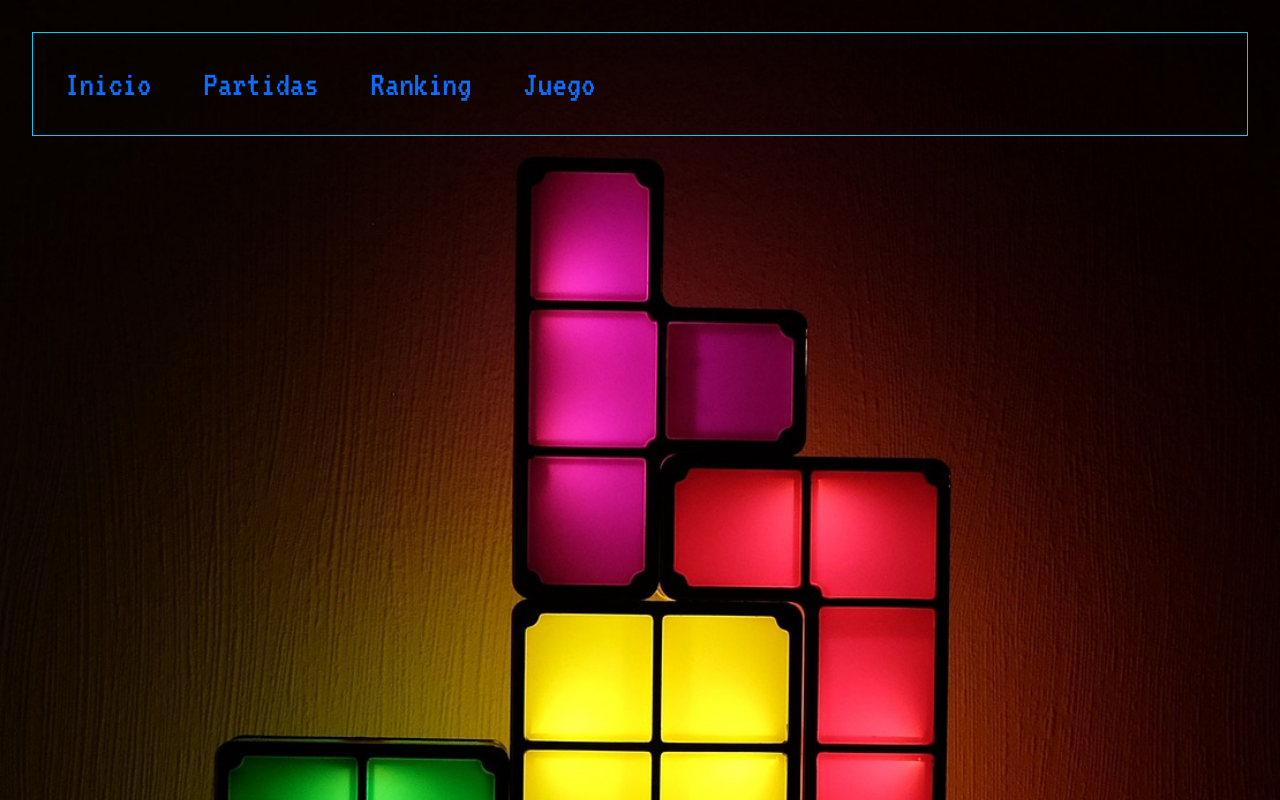
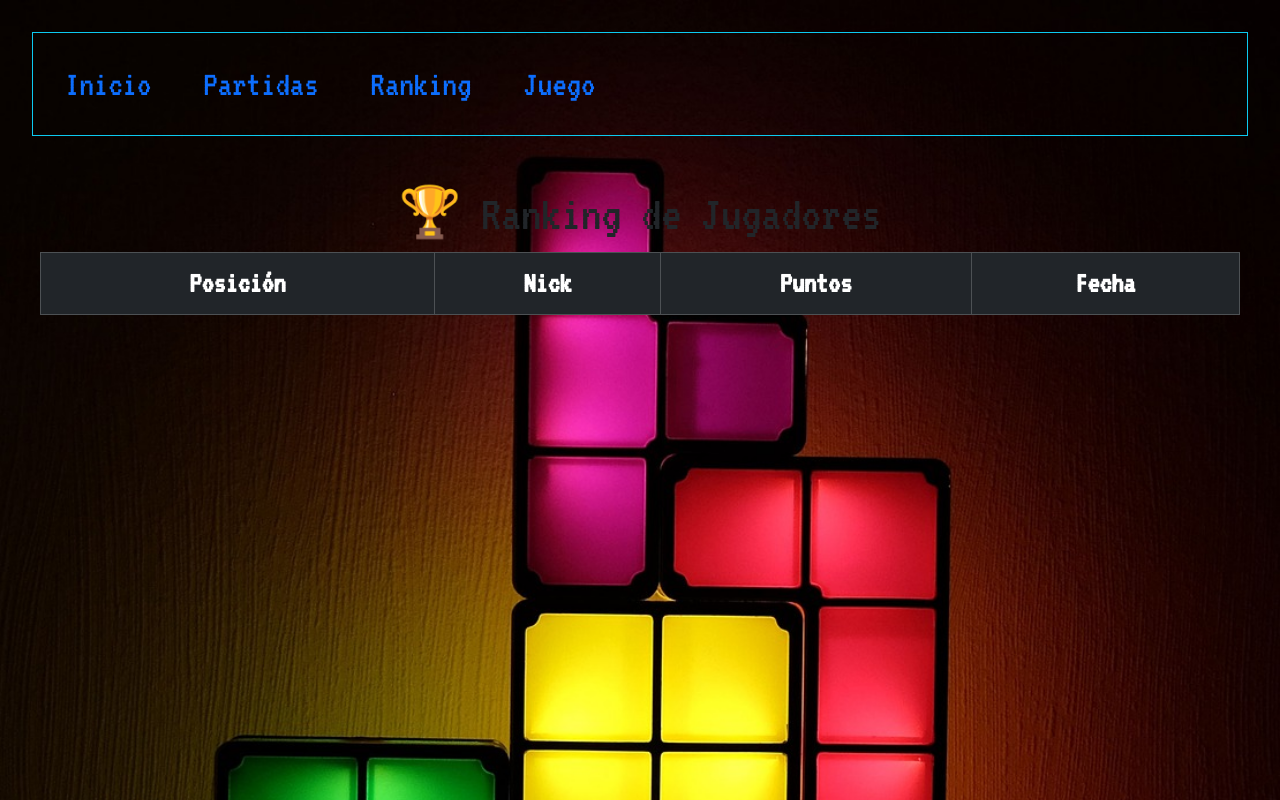
Before and after one commit to Albertojs89/TetrisAlberto, a React (Vite) app: page /ranking in a window 1280 px wide. Built offline with nearby package versions, Linux system fonts and the light colour scheme.

Commit message:
bloqueado

```diff
--- a/src/App.jsx
+++ b/src/App.jsx
@@ -8,6 +8,7 @@ import { BrowserRouter as Router, Routes, Route } from 'react-router-dom';
 import modelos from "./lib/modelos";
 import Juego from "./views/Juego";
 import Inicio from './components/Inicio';
+import Ranking from "./components/Ranking"; // Importamos el nuevo componente de Ranking
 
 function App() {
   console.log("Modelos cargados:", modelos);
@@ -18,8 +19,9 @@ function App() {
         <main>
           <Routes>
             <Route path="/" element={<Inicio />} />
-            <Route path="/" element={<h1>Bienvenido a Tetris</h1>} />
             <Route path="/partidas" element={<Partidas />} />
+            <Route path="/ranking" element={<Ranking partidas={[]} />} />{" "}
+            {/* Nueva ruta para el ranking */}
             <Route path="/juego" element={<Juego />} />
           </Routes>
         </main>
@@ -28,4 +30,5 @@ function App() {
   );
 }
 
+
 export default App
--- a/src/components/Inicio.jsx
+++ b/src/components/Inicio.jsx
@@ -1,4 +1,5 @@
 import React from "react";
+import { Link } from "react-router-dom"; // Importamos Link
 import "./Inicio.css";
 
 const Inicio = () => {
@@ -21,7 +22,9 @@ const Inicio = () => {
           Al final de la partida podràs desar la teva puntuació, i veure el
           ranking de jugadors
         </p>
-        <button className="btn btn-success fs-1 mt-5">JUGAR</button>
+        <Link to="/juego" className="btn btn-success fs-1 mt-5">
+          JUGAR
+        </Link>
         <hr />
       </div>
     </main>
--- a/src/components/Partidas.jsx
+++ b/src/components/Partidas.jsx
@@ -1,6 +1,5 @@
 import React, { useState } from "react";
 import "./Partidas.css";
-
 
 const Partidas = () => {
   const [arrayPrueba, setArrayPrueba] = useState([
@@ -14,6 +13,15 @@ const Partidas = () => {
       a[campo] > b[campo] ? 1 : -1
     );
     setArrayPrueba(arrayOrdenado);
+  };
+
+  const agregarPartida = () => {
+    const nuevaPartida = {
+      nick: `Jugador${arrayPrueba.length + 1}`,
+      puntos: Math.floor(Math.random() * 500) + 50,
+      fecha: new Date().toISOString().split("T")[0],
+    };
+    setArrayPrueba([...arrayPrueba, nuevaPartida]);
   };
 
   return (
@@ -59,7 +67,12 @@ const Partidas = () => {
         </tbody>
       </table>
       <div>
-        <button className="btn btn-primary btn-agregar">Agregar Partida</button>
+        <button
+          className="btn btn-primary btn-agregar"
+          onClick={agregarPartida}
+        >
+          ➕ Agregar Partida Aleatoria
+        </button>
       </div>
     </div>
   );
--- /dev/null
+++ b/src/components/Ranking.jsx
@@ -0,0 +1,42 @@
+import React, { useState, useEffect } from "react";
+import "./Partidas.css"; // Reutilizamos el mismo CSS de Partidas
+
+const Ranking = ({ partidas }) => {
+  const [ranking, setRanking] = useState([]);
+
+  useEffect(() => {
+    // Ordenar las partidas por puntos en orden descendente y tomar las 5 mejores
+    const mejoresPartidas = [...partidas]
+      .sort((a, b) => b.puntos - a.puntos)
+      .slice(0, 5);
+    setRanking(mejoresPartidas);
+  }, [partidas]);
+
+  return (
+    <div>
+      <h2 className="mt-5">🏆 Ranking de Jugadores</h2>
+      <table className="table table-dark table-hover table-bordered custom-table">
+        <thead>
+          <tr>
+            <th>Posición</th>
+            <th>Nick</th>
+            <th>Puntos</th>
+            <th>Fecha</th>
+          </tr>
+        </thead>
+        <tbody>
+          {ranking.map((partida, index) => (
+            <tr key={index}>
+              <td>{index + 1}</td>
+              <td>{partida.nick}</td>
+              <td>{partida.puntos}</td>
+              <td>{partida.fecha}</td>
+            </tr>
+          ))}
+        </tbody>
+      </table>
+    </div>
+  );
+};
+
+export default Ranking;
--- a/src/views/Juego.jsx
+++ b/src/views/Juego.jsx
@@ -104,11 +104,11 @@ const Juego = () => {
   }, [piezaActiva]);
 
   // Función para verificar si la posición de la pieza es válida
-  const esPosicionValida = (posicion) => {
-    if (!piezaActiva) return false;
+  const esPosicionValida = (posicion, pieza = piezaActiva) => {
+    if (!pieza) return false;
 
     const { x, y } = posicion;
-    const formaPieza = piezaActiva.matriz[0];
+    const formaPieza = pieza.matriz[0];
 
     for (let row = 0; row < formaPieza.length; row++) {
       for (let col = 0; col < formaPieza[row].length; col++) {
@@ -239,10 +239,11 @@ const Juego = () => {
     }
   };
 
-  const insertarPieza = (tablero, nuevaPosicion) => {
-    if (!piezaActiva) return;
+  // Función para insertar la pieza en el tablero
+  const insertarPieza = (tablero, nuevaPosicion, pieza = piezaActiva) => {
+    if (!pieza) return;
 
-    const formaPieza = piezaActiva.matriz[0];
+    const formaPieza = pieza.matriz[0];
 
     for (let row = 0; row < formaPieza.length; row++) {
       for (let col = 0; col < formaPieza[row].length; col++) {
```
